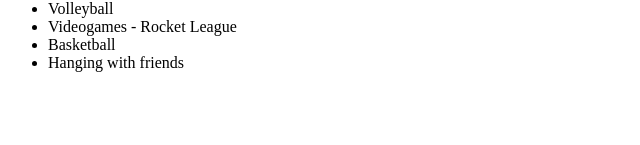
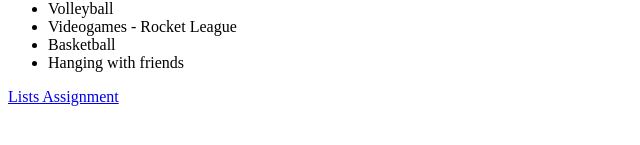
Before and after one commit to nathanielfairley/About-Me, a plain HTML site: page index.html in a window 1280 px wide. Shown: the part 257-402 px from the top of the page, without its empty margins (0-640 px from the left). Drawn offline with Linux system fonts and the light colour scheme.

Commit message:
Update index.html

```diff
--- a/index.html
+++ b/index.html
@@ -21,5 +21,6 @@
         <li>Basketball</li>
         <li>Hanging with friends</li>
       </ul>
+    <a href="list.html">Lists Assignment</a>
   </body>
 </html>
```
